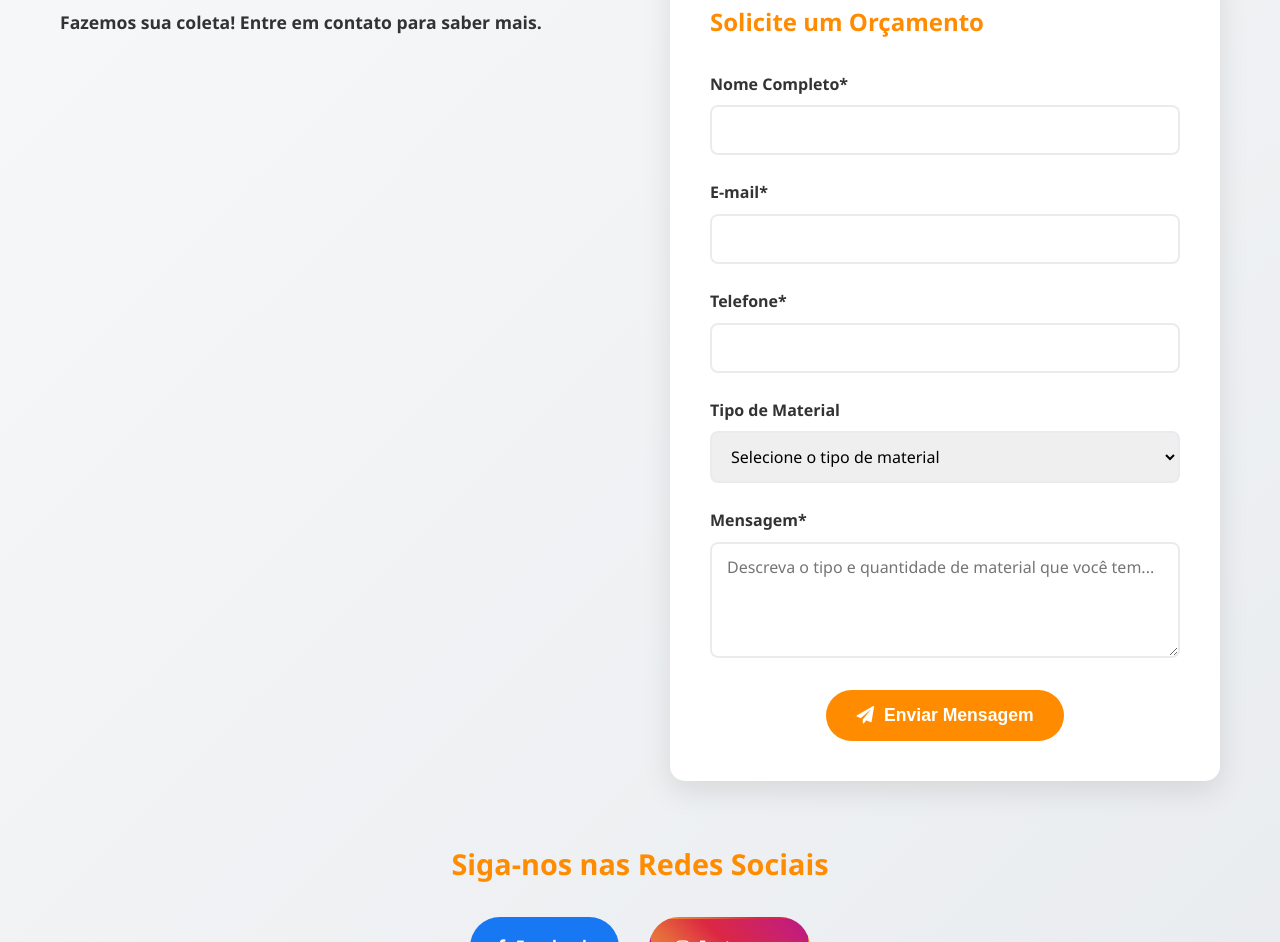
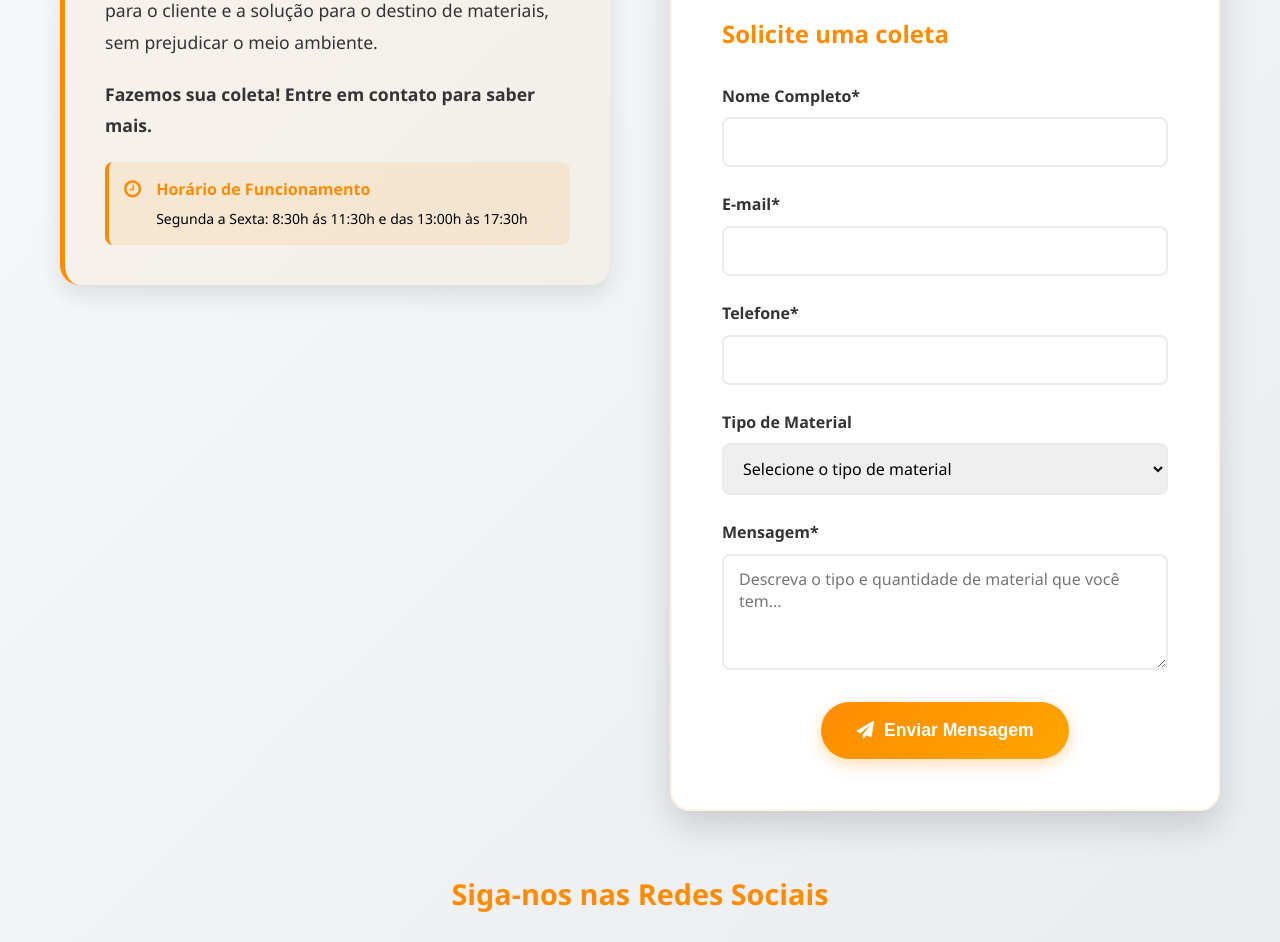
Before and after one commit to GiovaniMSJ/Fox-Metais, a plain HTML site: page index.html in a window 1280 px wide. Shown: the part 1858-2800 px from the top of the page. Drawn offline with Linux system fonts and the light colour scheme.

Commit message:
Atualização do conteúdo e estilo da página inicial
- Alterado o título da seção "Nossos Materiais" para "Materiais".
- Adicionadas informações sobre horário de funcionamento na seção de contato.
- Modificado o título do formulário de "Solicite um Orçamento" para "Solicite uma coleta".
- Melhorias no estilo, incluindo ajustes de padding, bordas e efeitos de hover em elementos de contato e botões.

```diff
--- a/index.html
+++ b/index.html
@@ -47,7 +47,7 @@
 
     <section id="materials" class="materials">
         <div class="main-content">
-            <h2 class="grid-title">Nossos Materiais</h2>
+            <h2 class="grid-title">Materiais</h2>
             <p class="grid-description">Trabalhamos com sucatas ferrosas e não ferrosas. Entre em contato e saiba mais
                 sobre nossos serviços de coleta e comercialização.</p>
 
@@ -113,6 +113,13 @@
                         eficazes para o cliente e a solução para o destino de materiais, sem prejudicar o meio ambiente.
                     </p>
                     <p><strong>Fazemos sua coleta! Entre em contato para saber mais.</strong></p>
+                    <div class="hours-info">
+                        <i class="fa fa-clock-o"></i>
+                        <div class="hours-details">
+                            <span class="hours-title">Horário de Funcionamento</span>
+                            <span class="hours-text">Segunda a Sexta: 8:30h ás 11:30h e das 13:00h às 17:30h</span>
+                        </div>
+                    </div>
                 </div>
 
                 <div class="contact-methods">
@@ -131,10 +138,12 @@
                                 <span>foxmetaispr@gmail.com</span>
                             </a>
                         </div>
+                        <div class="contact-item">
+                        </div>
                     </div>
 
                     <div class="contact-form-container">
-                        <h3>Solicite um Orçamento</h3>
+                        <h3>Solicite uma coleta</h3>
                         <form class="contact-form" id="contactForm">
                             <div class="form-group">
                                 <label for="name">Nome Completo*</label>
--- a/style.css
+++ b/style.css
@@ -49,7 +49,6 @@ a {
     backdrop-filter: blur(15px);
 }
 
-/* Menu */
 .menu {
     position: fixed;
     z-index: 1000;
@@ -112,7 +111,6 @@ a {
     height: 100px;
 }
 
-/* Hero Section */
 .hero {
     background: linear-gradient(135deg, rgb(255, 140, 0) 0%, rgb(255, 165, 0) 100%);
     color: white;
@@ -215,8 +213,8 @@ a {
     bottom: 0;
     left: 0;
     right: 0;
-    background: linear-gradient(transparent, rgba(255, 136, 0, 0.95));
-    color: rgb(0, 0, 0);
+    background: linear-gradient(transparent, rgba(255, 102, 0, 0.945));
+    color: rgb(255, 255, 255);
     text-align: center;
     padding: 20px 10px 15px;
     transform: translateY(100%);
@@ -236,6 +234,7 @@ a {
 
 .material-description {
     font-size: 0.9em;
+    font-weight: bold;
     opacity: 0.8;
 }
 
@@ -267,7 +266,6 @@ a {
     line-height: 1.8;
 }
 
-/* Contact Section */
 .contact {
     background: linear-gradient(135deg, #f8f9fa 0%, #e9ecef 100%);
     color: #333;
@@ -279,10 +277,16 @@ a {
     grid-template-columns: 1fr 1fr;
     gap: 60px;
     margin-bottom: 60px;
+    align-items: start;
 }
 
 .about-us {
     text-align: left;
+    padding: 40px;
+    background: rgba(255, 140, 0, 0.05);
+    border-radius: 20px;
+    border-left: 5px solid rgb(255, 140, 0);
+    box-shadow: 0 10px 25px rgba(0, 0, 0, 0.1);
 }
 
 .about-us h2 {
@@ -299,9 +303,16 @@ a {
 
 .contact-methods {
     background: white;
-    padding: 40px;
-    border-radius: 15px;
-    box-shadow: 0 10px 30px rgba(0, 0, 0, 0.1);
+    padding: 50px;
+    border-radius: 20px;
+    box-shadow: 0 15px 35px rgba(0, 0, 0, 0.15);
+    border: 2px solid rgba(255, 140, 0, 0.1);
+    transition: transform 0.3s ease, box-shadow 0.3s ease;
+}
+
+.contact-methods:hover {
+    transform: translateY(-5px);
+    box-shadow: 0 20px 40px rgba(0, 0, 0, 0.2);
 }
 
 .contact-info h3,
@@ -346,13 +357,51 @@ a {
     border-color: rgb(255, 140, 0);
 }
 
+.hours-info {
+    display: flex;
+    align-items: flex-start;
+    gap: 15px;
+    padding: 15px;
+    background: rgba(255, 140, 0, 0.1);
+    border-radius: 8px;
+    border-left: 4px solid rgb(255, 140, 0);
+    transition: all 0.3s ease;
+}
+
+.hours-info:hover {
+    background: rgba(255, 140, 0, 0.15);
+    transform: translateX(5px);
+}
+
+.hours-info i {
+    font-size: 20px;
+    color: rgb(255, 140, 0);
+    margin-top: 2px;
+}
+
+.hours-details {
+    display: flex;
+    flex-direction: column;
+    gap: 5px;
+}
+
+.hours-title {
+    font-weight: 600;
+    font-size: 16px;
+    color: rgb(255, 140, 0);
+}
+
+.hours-text {
+    font-size: 14px;
+    color: rgb(0, 0, 0);
+}
+
 .contact-item i {
     font-size: 1.3em;
     margin-right: 15px;
     width: 25px;
 }
 
-/* Form Styles */
 .contact-form {
     margin-top: 30px;
 }
@@ -389,10 +438,10 @@ a {
 }
 
 .submit-btn {
-    background: rgb(255, 140, 0);
+    background: linear-gradient(135deg, rgb(255, 140, 0) 0%, rgb(255, 165, 0) 100%);
     color: white;
     border: none;
-    padding: 15px 30px;
+    padding: 18px 35px;
     border-radius: 50px;
     font-size: 1.1em;
     font-weight: 600;
@@ -402,6 +451,24 @@ a {
     align-items: center;
     gap: 10px;
     margin: 0 auto;
+    box-shadow: 0 5px 15px rgba(255, 140, 0, 0.3);
+    position: relative;
+    overflow: hidden;
+}
+
+.submit-btn::before {
+    content: '';
+    position: absolute;
+    top: 0;
+    left: -100%;
+    width: 100%;
+    height: 100%;
+    background: linear-gradient(90deg, transparent, rgba(255, 255, 255, 0.2), transparent);
+    transition: left 0.5s;
+}
+
+.submit-btn:hover::before {
+    left: 100%;
 }
 
 .submit-btn:hover {
@@ -410,7 +477,6 @@ a {
     box-shadow: 0 8px 25px rgba(255, 140, 0, 0.3);
 }
 
-/* Social Media */
 .social-section {
     text-align: center;
 }
@@ -515,18 +581,17 @@ a {
     color: rgb(255, 140, 0);
 }
 
-/* Back to Top Button */
 .back-to-top {
     position: fixed;
-    bottom: 30px;
-    right: 30px;
+    bottom: 20px;
+    right: 20px;
     background: #333;
     color: white;
     border: 3px solid rgb(255, 140, 0);
     border-radius: 50%;
-    width: 65px;
-    height: 65px;
-    font-size: 1.6em;
+    width: 45px;
+    height: 45px;
+    font-size: 1.2em;
     cursor: pointer;
     transition: all 0.3s ease;
     opacity: 0;
@@ -543,15 +608,12 @@ a {
 .back-to-top:hover {
     background: rgb(255, 140, 0);
     color: #333;
-    transform: translateY(-3px) scale(1.1);
-    box-shadow: 0 10px 30px rgba(255, 140, 0, 0.5);
     border: 3px solid #333;
 }
 
-/* Footer */
 footer {
     text-align: center;
-    padding: 40px 20px;
+    padding: 20px 20px;
 }
 
 .footer-content p {
@@ -563,7 +625,6 @@ footer {
     opacity: 0.8;
 }
 
-/* Animations */
 @keyframes fadeInUp {
     from {
         opacity: 0;
@@ -588,7 +649,6 @@ footer {
     }
 }
 
-/* Responsive Design */
 @media (max-width: 768px) {
     .logo {
         width: 70px;
@@ -680,6 +740,19 @@ footer {
         padding: 25px;
     }
 
+    .hours-info {
+        padding: 10px;
+        gap: 10px;
+    }
+
+    .hours-title {
+        font-size: 14px;
+    }
+
+    .hours-text {
+        font-size: 12px;
+    }
+
     .social-link {
         padding: 12px 20px;
     }
```
